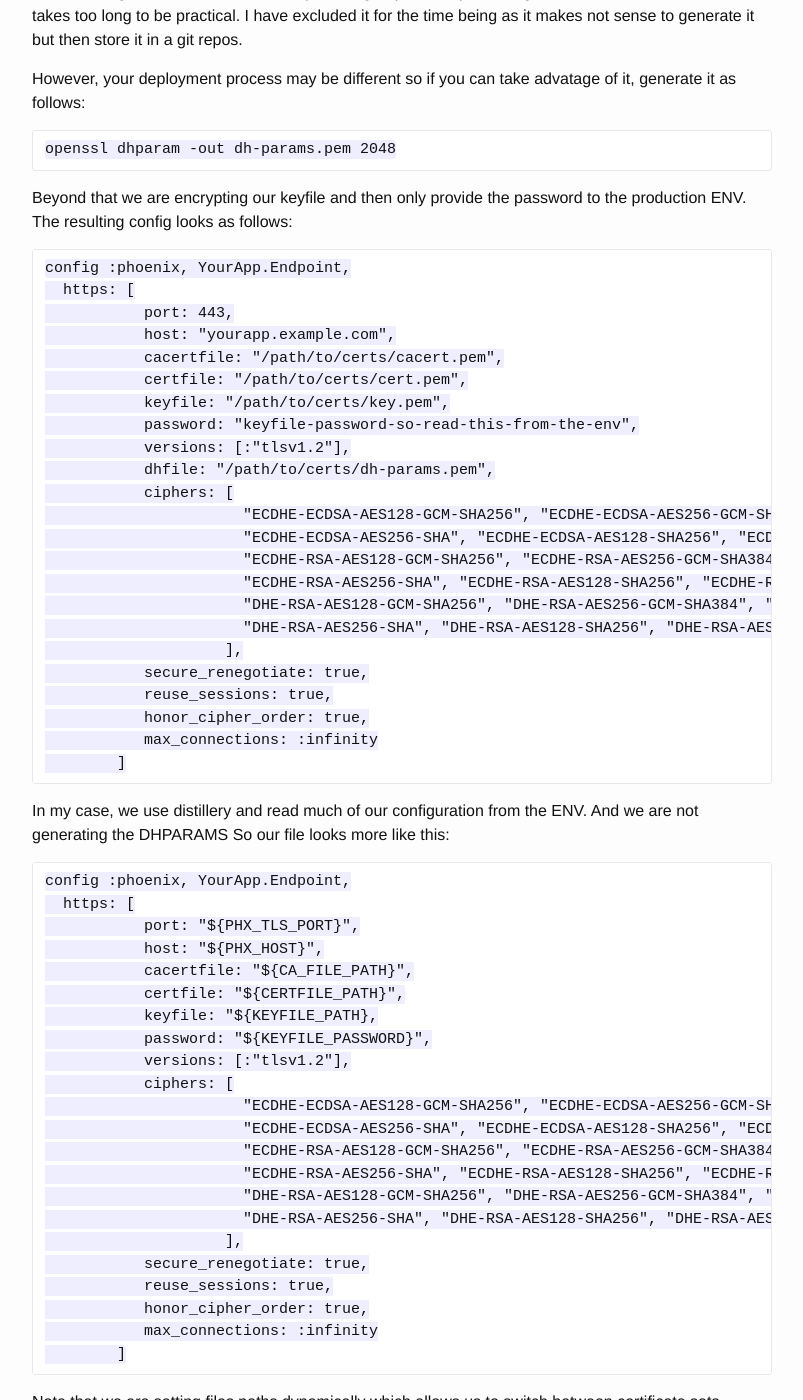
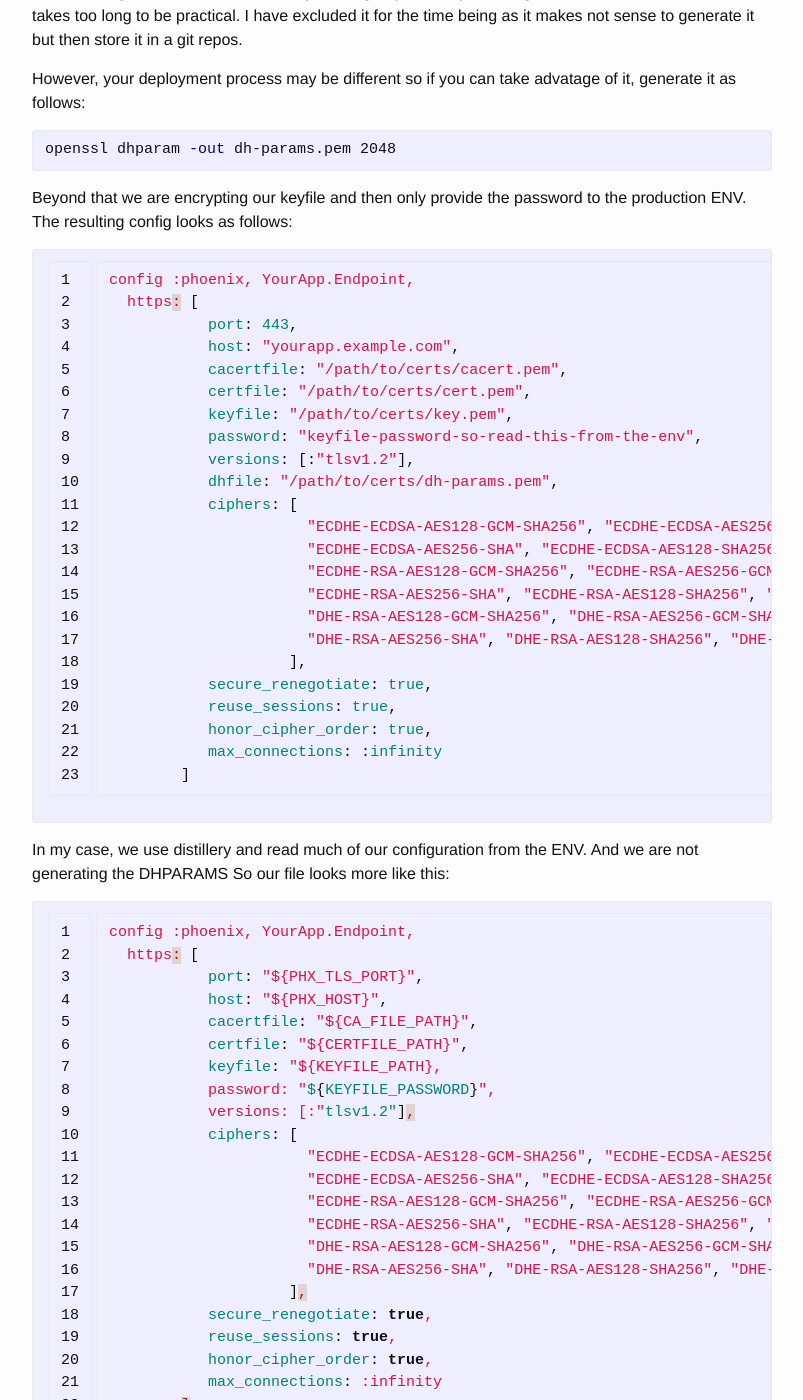
Before and after one commit to idyll/idyll.github.io, a Jekyll site: the page built from _posts/2017-09-09-tls-with-phoenix.md, in a window 1280 px wide and 1400 px high, scrolled down 649 px. Shown: the whole window, without its empty margins (238-1041 px from the left). Built offline with Jekyll 4.4.1, drawn with Linux system fonts in a browser that asks for light colours.

Commit message:
test highlights

````diff
--- a/_posts/2017-09-09-tls-with-phoenix.md
+++ b/_posts/2017-09-09-tls-with-phoenix.md
@@ -28,14 +28,14 @@ takes too long to be practical. I have excluded it for the time being as it make
 but then store it in a git repos.
 
 However, your deployment process may be different so if you can take advatage of it, generate it as follows:
-```
+{% highlight sh %}
 openssl dhparam -out dh-params.pem 2048
-```
+{% endhighlight %}
 
 Beyond that we are encrypting our keyfile and then only provide the password to the production ENV.
 The resulting config looks as follows:
 
-```
+{% highlight yaml linenos %}
 config :phoenix, YourApp.Endpoint,
   https: [
            port: 443,
@@ -59,12 +59,12 @@ config :phoenix, YourApp.Endpoint,
            honor_cipher_order: true,
            max_connections: :infinity
         ]
-```
+{% endhighlight %}
 
 In my case, we use distillery and read much of our configuration from the ENV. And we are not generating the DHPARAMS
 So our file looks more like this:
 
-```
+{% highlight yaml linenos %}
 config :phoenix, YourApp.Endpoint,
   https: [
            port: "${PHX_TLS_PORT}",
@@ -87,7 +87,7 @@ config :phoenix, YourApp.Endpoint,
            honor_cipher_order: true,
            max_connections: :infinity
         ]
-```
+{% endhighlight %}
 
 Note that we are setting files paths dynamically which allows us to switch between certificate sets between staging
 and production ENVs.
````
